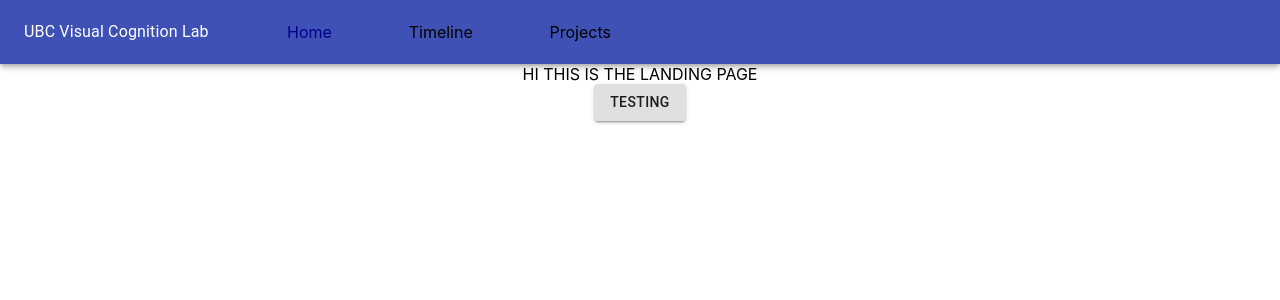
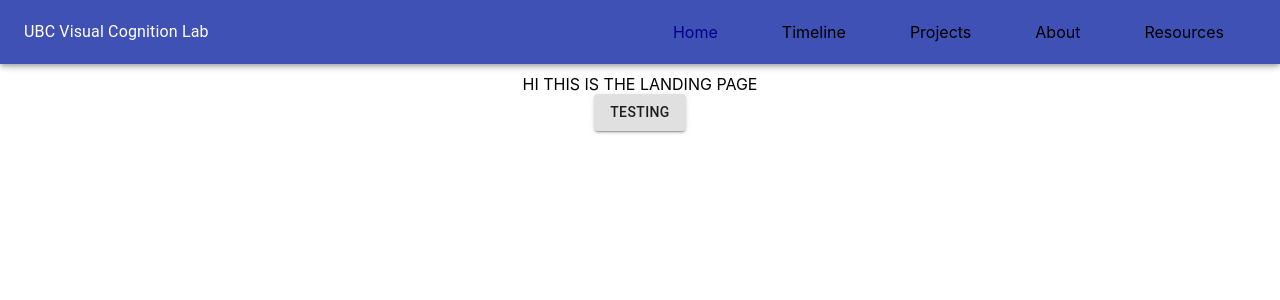
Before and after one commit to shinhs0506/VCL-content-platform, a React (Create React App) app: page / in a window 1280 px wide. Shown: the top 300 px of the page. Built offline with nearby package versions, Linux system fonts and the light colour scheme.

Commit message:
Added placeholder components for 'about' and 'resources' pages

```diff
--- a/src/App.tsx
+++ b/src/App.tsx
@@ -5,6 +5,8 @@ import ROUTES from "@statics/routes";
 import Timeline from "@pages/Timeline";
 import Home from "@pages/Home";
 import Project from "@pages/Project";
+import About from '@pages/About';
+import Resources from '@pages/Resources';
 import Navbar from "@components/Navbar";
 
 function App() {
@@ -16,6 +18,8 @@ function App() {
           <Route exact path={ROUTES.TIMELINE} component={Timeline} />
           <Route exact path={ROUTES.PROJECT.PATH} component={Project} />
           <Route exact path={ROUTES.HOME} component={Home} />
+          <Route exact path={ROUTES.ABOUT} component={About} />
+          <Route exact path={ROUTES.RESOURCES} component={Resources} />
         </Switch>
       </Router>
     </div>
--- a/src/components/Navbar/Navbar.css
+++ b/src/components/Navbar/Navbar.css
@@ -1,10 +1,7 @@
-.navbar-container {
+.navbar-toolbar {
 	box-sizing: border-box;
 	display: flex;
 	justify-content: space-between;
-	align-items: center;
-	margin: 0px 0px 30px;
-	box-shadow: 0px 10px 15px #DDDDDD;
 }
 
 .nav-links {
@@ -13,7 +10,7 @@
 
 .nav-links li {
 	display: inline-block;
-	padding: 0px 3vw;
+	padding: 0px 2.5vw;
 }
 
 .nav-link {
--- a/src/components/Navbar/Navbar.tsx
+++ b/src/components/Navbar/Navbar.tsx
@@ -1,5 +1,5 @@
 import { AppBar, Toolbar, Typography, makeStyles } from "@material-ui/core";
-import { NAVBAR, TEXT } from "@statics";
+import { NAVBAR } from "@statics";
 import React from "react";
 import { Link, useLocation } from "react-router-dom";
 import "./Navbar.css";
@@ -10,7 +10,7 @@ const useStyles = makeStyles(theme => {
   return {
     toolbar: theme.mixins.toolbar
   }
-})
+});
 
 const Navbar: React.FC<NavbarProps> = () => {
   const classes = useStyles();
@@ -30,19 +30,19 @@ const Navbar: React.FC<NavbarProps> = () => {
 
   return (
     <div>
-      <AppBar>
-        <Toolbar>
-          <Typography>
+      <AppBar className="navbar-appbar">
+        <Toolbar className="navbar-toolbar">
+          <Typography className="nav-title">
             UBC Visual Cognition Lab
           </Typography>
-          <nav>
+          <nav className="nav-main">
             <ul className="nav-links">
               {renderedLinks}
             </ul>
           </nav>
         </Toolbar>
       </AppBar>
-      <div className={classes.toolbar} />
+      <div style={{ marginBottom: '10px' }} className={classes.toolbar} />
     </div>
   )
   // return (
--- /dev/null
+++ b/src/pages/About/About.tsx
@@ -0,0 +1,13 @@
+import React from 'react';
+
+interface AboutProps {};
+
+const About: React.FC<AboutProps> = props => {
+	return (
+		<div>
+			<div>This is the about page</div>
+		</div>
+	);
+};
+
+export default About;
--- /dev/null
+++ b/src/pages/About/index.ts
@@ -0,0 +1 @@
+export { default } from './About';
--- /dev/null
+++ b/src/pages/Resources/Resources.tsx
@@ -0,0 +1,13 @@
+import React from 'react';
+
+interface ResourcesProps {};
+
+const Resources: React.FC<ResourcesProps> = props => {
+	return (
+		<div>
+			<div>This is the resources page</div>
+		</div>
+	);
+};
+
+export default Resources;
--- /dev/null
+++ b/src/pages/Resources/index.ts
@@ -0,0 +1 @@
+export { default } from './Resources';
--- a/src/statics/navbar.ts
+++ b/src/statics/navbar.ts
@@ -13,6 +13,14 @@ const NAVBAR = [
 	{
 		TITLE: TEXT.PAGE_TITLES.PROJECTS,
 		REF: ROUTES.PROJECT.BASE
+	},
+	{
+		TITLE: TEXT.PAGE_TITLES.ABOUT,
+		REF: ROUTES.ABOUT
+	},
+	{
+		TITLE: TEXT.PAGE_TITLES.RESOURCES,
+		REF: ROUTES.RESOURCES
 	}
 ];
 
--- a/src/statics/routes.ts
+++ b/src/statics/routes.ts
@@ -5,6 +5,8 @@ const ROUTES = {
     BASE: "/projects",
   },
   TIMELINE: "/timeline",
+  ABOUT: "/about",
+  RESOURCES: "/resources"
 };
 
 export default ROUTES;
--- a/src/statics/text.ts
+++ b/src/statics/text.ts
@@ -8,7 +8,9 @@ const TEXT = {
   PAGE_TITLES: {
     HOME: "Home",
     TIMELINE: "Timeline",
-    PROJECTS: "Projects"
+    PROJECTS: "Projects",
+    ABOUT: "About",
+    RESOURCES: "Resources"
   }
 };
 
```
